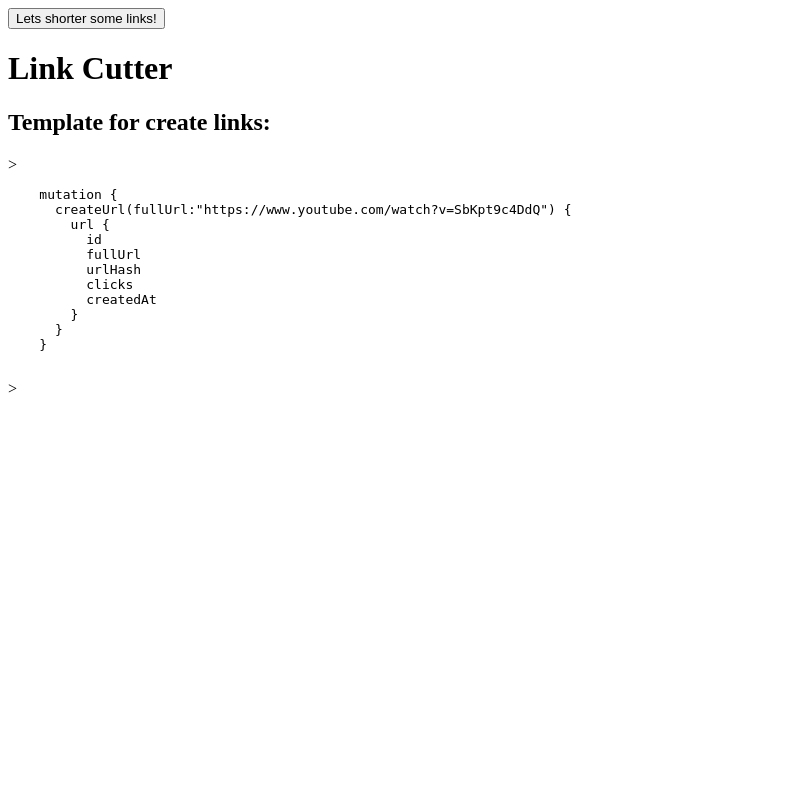
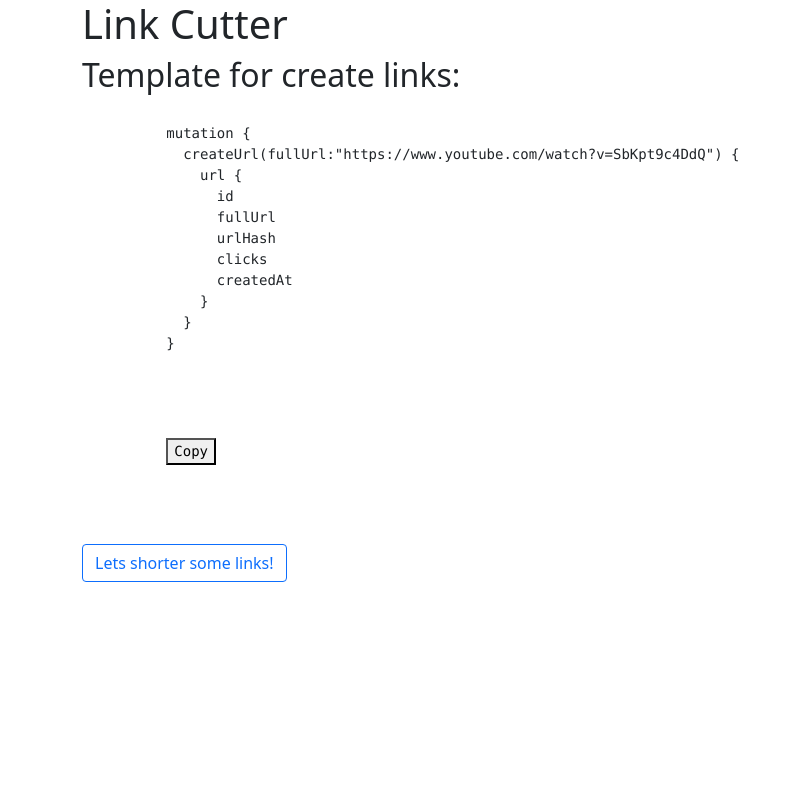
Before and after one commit to OleksandrTimoshenko/link_shortener, a Django app: page / in a window 1280 px wide. Shown: the whole page, without its empty margins (0-791 px from the left). Run offline with Django 3.2, Linux system fonts and the light colour scheme.

Commit message:
save point

```diff
--- /dev/null
+++ b/backend/shortener/templates/app.css
@@ -0,0 +1,8 @@
+body {
+  margin: 0 auto;
+}
+
+.main-container {
+  display: flex;
+  flex-direction: column;
+}
--- a/backend/shortener/templates/index.html
+++ b/backend/shortener/templates/index.html
@@ -1,16 +1,25 @@
 <html>
  <head>
+  <link
+    href="https://cdn.jsdelivr.net/npm/bootstrap@5.1.1/dist/css/bootstrap.min.css"
+    rel="stylesheet" integrity="sha384-F3w7mX95PdgyTmZZMECAngseQB83DfGTowi0iMjiWaeVhAn4FJkqJByhZMI3AhiU"
+    crossorigin="anonymous"
+  >
+  <link rel="stylesheet" href="./app.css">
  </head>
  <body>
-  <button id="myButton" class="float-left submit-button" >Lets shorter some links!</button>
-  <script type="text/javascript">
-      document.getElementById("myButton").onclick = function () {
-          location.href = "graphql";
-      };
-  </script>
+    <div class="container main-container">
+      <!-- <button type="myButton" class="btn btn-outline-primary">Primary</button> -->
+
+
+     <div>
         <h1>Link Cutter<h1>
-   <h2>Template for create links:</h2>>
-   <pre>
+        <h2>Template for create links:</h2>
+     </div>
+
+    <div class="highlignt">
+      <pre class="chroma">
+        <code class="language-html" data-lang="html">
           mutation {
             createUrl(fullUrl:"https://www.youtube.com/watch?v=SbKpt9c4DdQ") {
               url {
@@ -22,6 +31,46 @@
               }
             }
           }
-   </pre>>
+        </code>
+
+        <div class="bd-clipboard">
+          <button class="btn-clipboard">Copy</button>
+        </div>
+      </pre>
+    </div>
+
+      <div>
+        <button id="myButton" class="float-left submit-button btn btn-outline-primary" >
+          Lets shorter some links!
+        </button>
+      </div>
+    </div>
+
+
+   <script type="text/javascript">
+      document.getElementById("myButton").onclick = function () {
+          location.href = "graphql";
+      };
+
+      function copyToClipboard(elementId) {
+        // Create a "hidden" input
+        var aux = document.createElement("input");
+
+        // Assign it the value of the specified element
+        aux.setAttribute("value", document.getElementById(elementId).innerHTML);
+
+        // Append it to the body
+        document.body.appendChild(aux);
+
+        // Highlight its content
+        aux.select();
+
+        // Copy the highlighted text
+        document.execCommand("copy");
+
+        // Remove it from the body
+        document.body.removeChild(aux);
+      }
+  </script>
  </body>
 </html>
```
Also changed, not shown: package-lock.json (added). Lines whose indentation alone changed are shown as unchanged.
